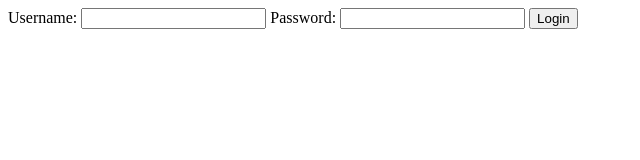
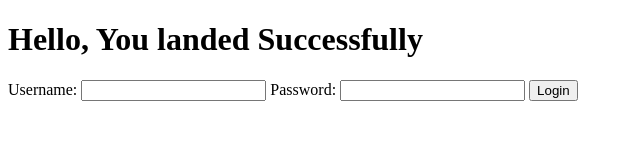
Before and after one commit to bangiscoder/Website, a plain HTML site: page index.html in a window 1280 px wide. Shown: the whole page, without its empty margins (0-640 px from the left). Drawn offline with Linux system fonts and the light colour scheme.

Commit message:
Adding a header

```diff
--- a/index.html
+++ b/index.html
@@ -7,6 +7,8 @@
     <title>Photo Viewer</title>
 </head>
 <body>
+
+    <h1>Hello, You landed Successfully</h1>
    <form action="#login.php">
         <label for="uname">Username: <input type="text" name="uname" id="inputName"></label>
 
```
